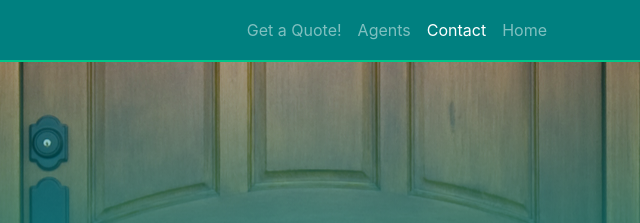
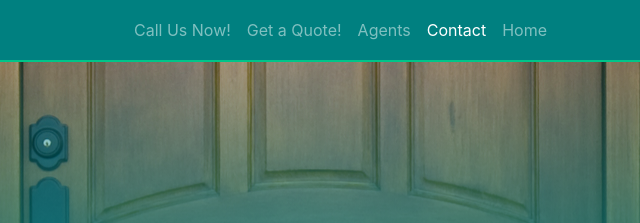
Before and after one commit to renedelacruz/renedelacruz.github.io, a website: page blog.html in a window 1280 px wide. Shown: the top 223 px of the page, 640-1280 px from the left. Drawn offline with nearby package versions, Linux system fonts and the light colour scheme; a web font is replaced by a local one.

Commit message:
adding call us

```diff
--- a/blog.html
+++ b/blog.html
@@ -72,6 +72,9 @@
       </button>
       <div class="collapse navbar-collapse" id="navbarResponsive">
         <ul class="navbar-nav ml-auto">
+          <li class="nav-item">
+            <a class="nav-link js-scroll-trigger nav-item-trans" href="tel:956227-0928">Call Us Now!</a>
+          </li>
           <li class="nav-item">
             <a class="nav-link js-scroll-trigger nav-item-trans" href="https://renedelacruz.typeform.com/to/pEV1cA" target="_blank">Get a Quote!</a>
           </li>
```
Also changed, not shown: index.html (+3 -0 lines).
